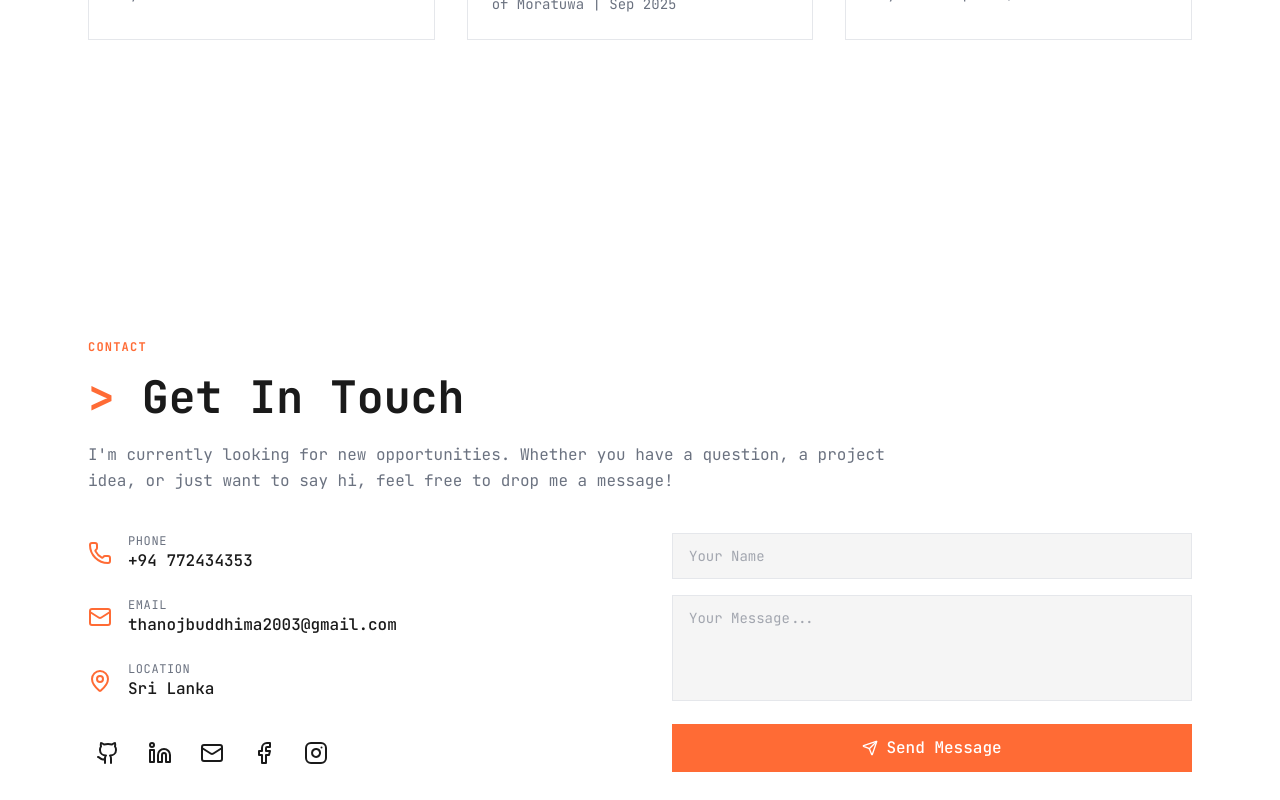
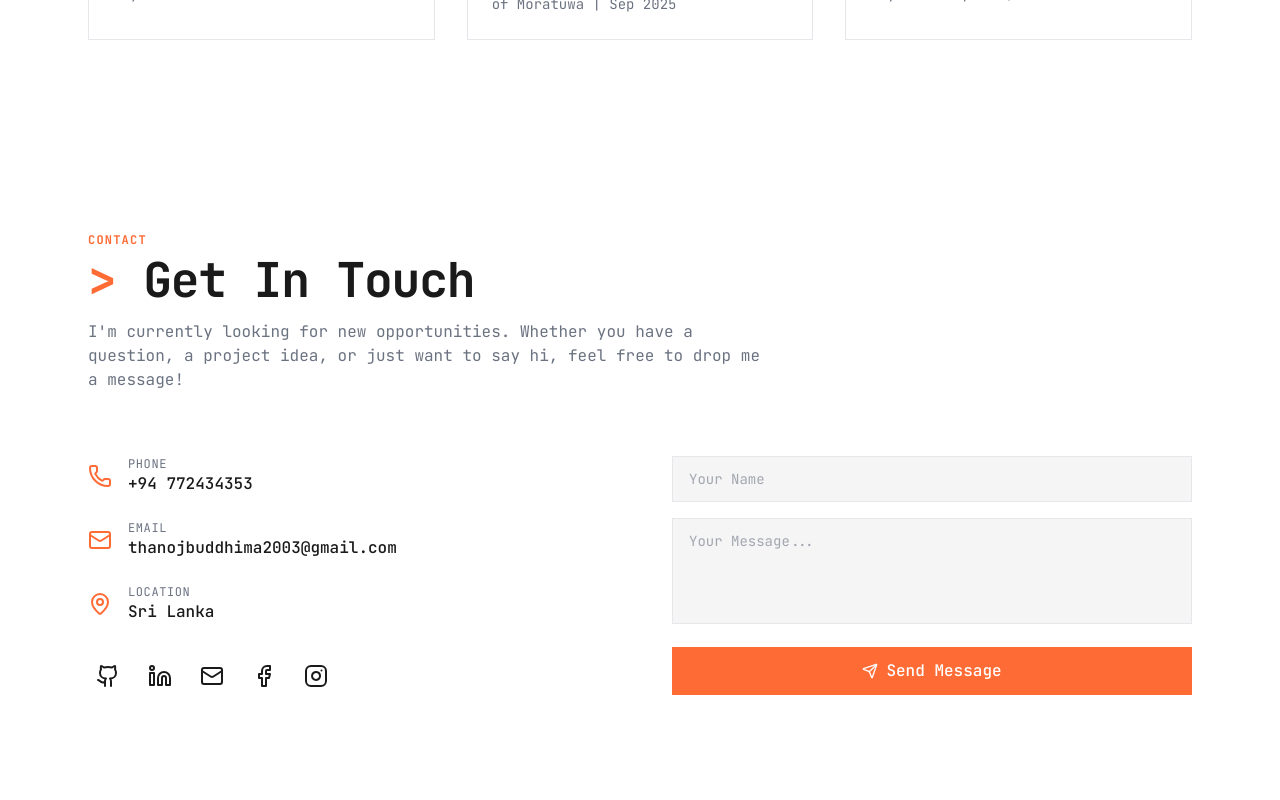
Before and after one commit to ThanojBuddhima/ThanojBuddhima.github.io, a React (Vite) app: page / in a window 1280 px wide. Shown: the part 8440-9240 px from the top of the page. Built offline with nearby package versions, Linux system fonts and the light colour scheme.

Commit message:
refactor: migrate Contact component styles from inline CSS to Tailwind classes

```diff
--- a/src/components/Contact.tsx
+++ b/src/components/Contact.tsx
@@ -21,11 +21,11 @@ export function Contact() {
   };
 
   return (
-    <section id="contact" style={{ padding: '80px 0 40px 0', minHeight: '100vh', display: 'flex', flexDirection: 'column', justifyContent: 'center', backgroundColor: 'var(--background)' }}>
-      <div style={{ maxWidth: '1152px', margin: '0 auto', padding: '0 24px', width: '100%' }}>
-        {/* Centered Header - Matches About perfectly */}
+    <section id="contact" className="py-24 bg-background">
+      <div className="max-w-6xl mx-auto px-6 w-full">
+        {/* Centered Header */}
         <motion.div
-          style={{ marginBottom: '40px', textAlign: 'left' }}
+          className="text-left mb-16"
           initial={{ opacity: 0, y: 30 }}
           whileInView={{ opacity: 1, y: 0 }}
           viewport={{ once: true }}
@@ -34,10 +34,10 @@ export function Contact() {
           <span className="text-[#FF6B35] text-xs font-bold tracking-widest uppercase mb-2 block">
             Contact
           </span>
-          <h2 style={{ fontSize: '2.8rem', fontWeight: 'bold', marginBottom: '12px', color: 'var(--foreground)' }}>
+          <h2 className="text-4xl md:text-5xl font-bold text-foreground tracking-tight mb-4">
             <span className="text-[#FF6B35]">&gt;</span> Get In Touch
           </h2>
-          <p style={{ color: 'var(--muted-foreground)', fontSize: '1rem', maxWidth: '800px', margin: '0', lineHeight: '1.6' }}>
+          <p className="text-muted-foreground max-w-2xl">
             I'm currently looking for new opportunities. Whether you have a question, a project idea, or just want to say hi, feel free to drop me a message!
           </p>
         </motion.div>
```
